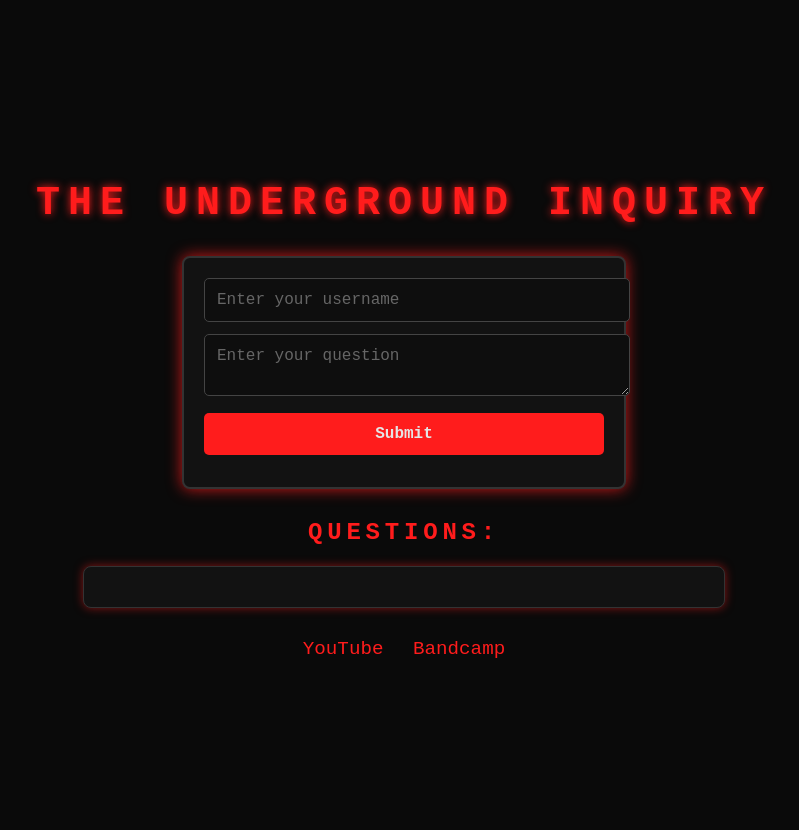
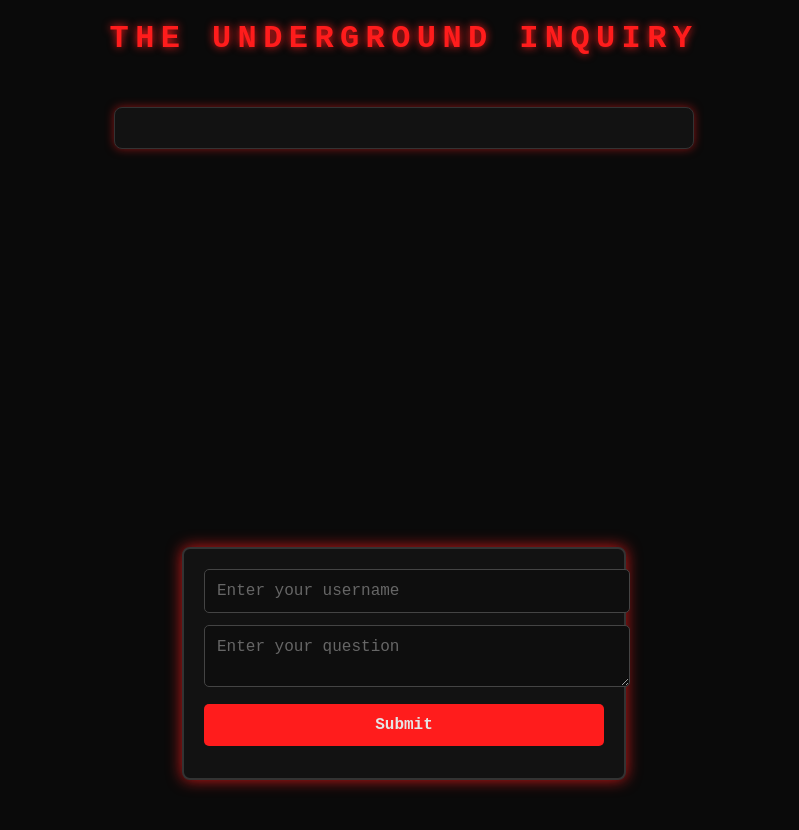
Before and after one commit to simone752/index, a website: page index.html in a window 1280 px wide. Shown: the whole page, without its empty margins (236-1035 px from the left). After the commit the page ends 800 px from the top, so only its background shows below. Drawn offline with Linux system fonts and the light colour scheme; no server answers.

Commit message:
Update index.html

```diff
--- a/index.html
+++ b/index.html
@@ -12,30 +12,21 @@
             display: flex;
             flex-direction: column;
             align-items: center;
-            justify-content: center;
+            justify-content: flex-start;
             height: 100vh;
             margin: 0;
-            padding: 20px;
+            padding: 0;
+            overflow: hidden;
         }
 
-        h1, h2 {
+        h1 {
             color: #ff1c1c;
             text-transform: uppercase;
             font-weight: bold;
             letter-spacing: 0.2em;
             text-align: center;
-            margin: 0;
-        }
-
-        h1 {
-            font-size: 2.5rem;
-            margin-bottom: 30px;
+            margin: 20px 0;
             text-shadow: 0 0 8px #ff1c1c;
-        }
-
-        h2 {
-            font-size: 1.5rem;
-            margin-top: 30px;
         }
 
         #form-container {
@@ -46,6 +37,9 @@
             box-shadow: 0 0 15px rgba(255, 28, 28, 0.8);
             width: 100%;
             max-width: 400px;
+            position: fixed;
+            bottom: 20px;
+            z-index: 10;
         }
 
         input, textarea, button {
@@ -81,10 +75,17 @@
             transform: scale(0.95);
         }
 
-        #questions {
-            margin-top: 20px;
+        #questions-container {
+            flex-grow: 1;
             width: 100%;
             max-width: 600px;
+            margin-top: 20px;
+            overflow-y: auto;
+            padding: 10px;
+            box-sizing: border-box;
+        }
+
+        #questions {
             background: #121212;
             border: 1px solid #333;
             border-radius: 8px;
@@ -102,7 +103,7 @@
         }
 
         #links {
-            margin-top: 30px;
+            margin: 20px 0;
             text-align: center;
         }
 
@@ -125,14 +126,16 @@
 </head>
 <body>
     <h1>The Underground Inquiry</h1>
+
+    <div id="questions-container">
+        <div id="questions"></div>
+    </div>
+
     <div id="form-container">
         <input type="text" id="username" placeholder="Enter your username" required>
         <textarea id="question" placeholder="Enter your question" required></textarea>
         <button id="submit-button">Submit</button>
     </div>
-
-    <h2>Questions:</h2>
-    <div id="questions"></div>
 
     <div id="links">
         <a href="https://www.youtube.com/channel/UCNgJMSq9onkoqN1_pWAxOwg/" target="_blank">YouTube</a>
```
